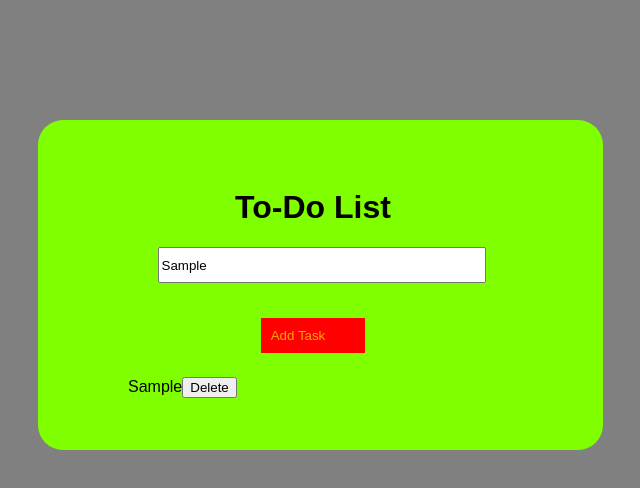
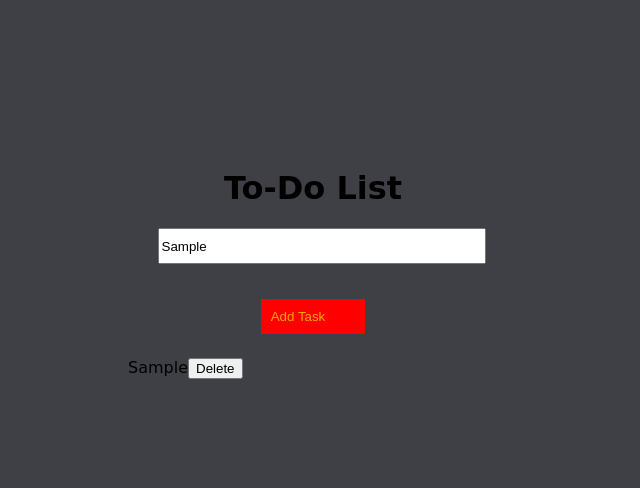
Before and after one commit to henilmodi/To-do-List, a plain HTML site: page index.html in a window 1280 px wide. Both pictures are taken after typing "Sample" into the empty fields and a click on the button "Add Task". Shown: the whole page, without its empty margins (265-905 px from the left). Drawn offline with Linux system fonts and the light colour scheme.

Commit message:
changed color

```diff
--- a/myscript.js
+++ b/myscript.js
@@ -34,12 +34,7 @@ function show() {
 
 	var html = '<ul>';
 	for (var i = 0; i < todos.length; i++) {
-		html +=
-			'<li>' +
-			todos[i] +
-			'<button class="remove" id="' +
-			i +
-			'">Delete</button> </li>';
+		html +='<li>' +	todos[i] +'<button class="remove" id="' +i + "\t\t"+ '"> Delete</button> </li>';
 	}
 	html += '</ul>';
 	document.getElementById('todo').innerHTML = html;
--- a/style.css
+++ b/style.css
@@ -1,8 +1,13 @@
+:root {
+    --primary-color: #3F3F46;
+
+}
+
 body {
     text-align: center;
     /* color: white; */
-    background-color: gray;
-    font-family: 'Andika New Basic', sans-serif;
+    background-color: var(--primary-color);
+    font-family: 'Lobster', cursive;
 }
 
 #add {
@@ -29,15 +34,17 @@ body {
 
 #wrapper {
     width: 450px;
-    background-color: chartreuse;
-    margin-top: 120px;
+    background-color: var(--primary-color);
+    border-color: white;
+    border-radius: 10px;
+    margin-top: 100px;
     margin-left: 295px;
+    margin-right: 295px;
     padding-bottom: 30px;
     padding-left: 50px;
     padding-top: 30px;
-    padding-right: 65px;
-    border-radius: 25px;
-
+    padding-right: 50px;
+    /* border-radius: 25px; */
 }
 
 ul {
```
